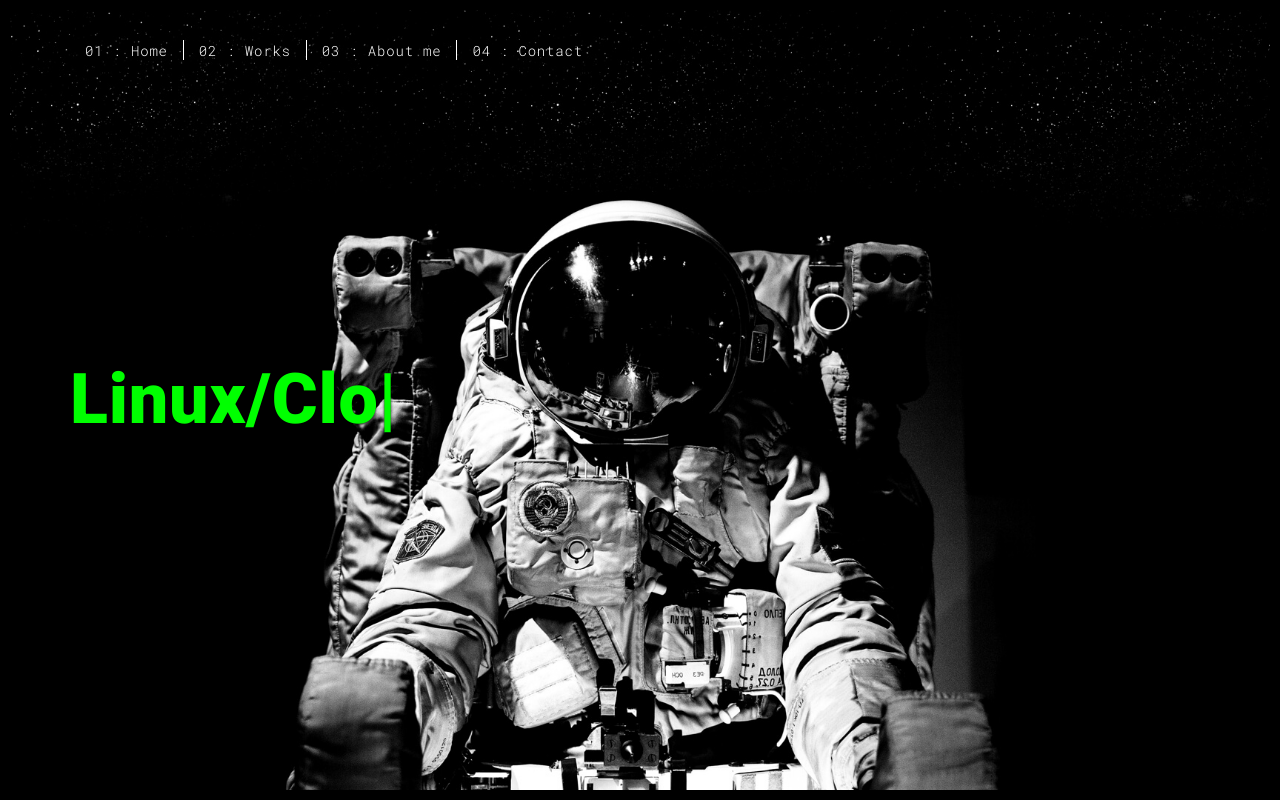
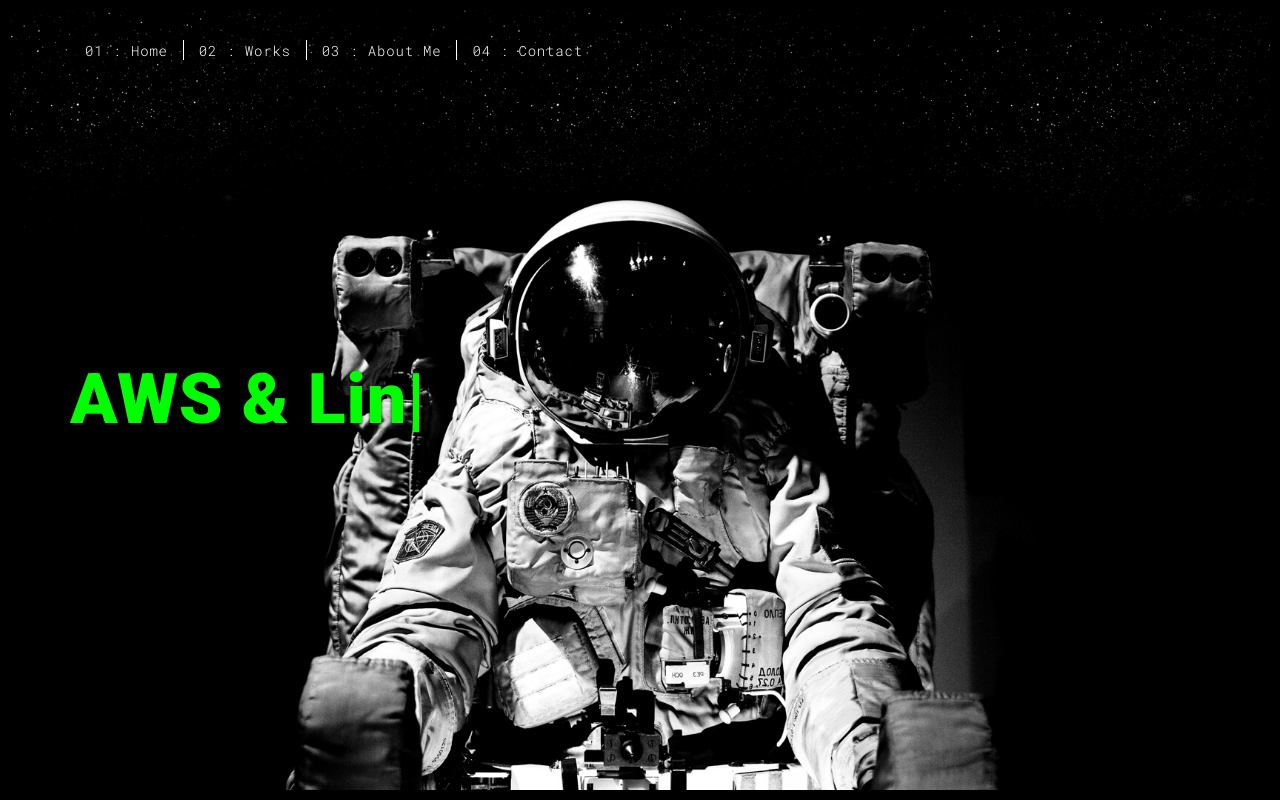
Before and after one commit to Vishalkaushik8/Portfolio-Flask, a Flask app: page / in a window 1280 px wide. Run offline with Flask 3, Linux system fonts and the light colour scheme; some libraries are stand-ins or nearby versions.

Commit message:
Update index.html

```diff
--- a/templates/index.html
+++ b/templates/index.html
@@ -5,9 +5,8 @@
   <meta charset="UTF-8" />
   <meta content="IE=edge" http-equiv="X-UA-Compatible" />
   <meta content="width=device-width,initial-scale=1" name="viewport" />
-  <meta content="description" name="description" />
+  <meta content="Vishal Kaushik | AWS & Linux Administrator Portfolio" name="description" />
   <meta name="google" content="notranslate" />
-  <meta content="Mashup templates have been developped by Orson.io team" name="author" />
 
   <!-- Disable tap highlight on IE -->
   <meta name="msapplication-tap-highlight" content="no" />
@@ -16,7 +15,7 @@
     href="{{ url_for('static', filename='assets/apple-icon-180x180.png') }}" />
   <link href="{{ url_for('static', filename='assets/favicon.ico') }}" rel="icon" />
 
-  <title>Title page</title>
+  <title>Vishal Kaushik | AWS & Linux Administrator</title>
   <link type="text/css" rel="stylesheet" href="{{ url_for('static', filename='main.css') }}" />
 </head>
 
@@ -25,9 +24,10 @@
   <div id="site-border-right"></div>
   <div id="site-border-top"></div>
   <div id="site-border-bottom"></div>
-  <!-- Add your content of header -->
+
+  <!-- Header -->
   <header>
-    <nav class="navbar  navbar-fixed-top navbar-inverse">
+    <nav class="navbar navbar-fixed-top navbar-inverse">
       <div class="container">
         <button type="button" class="navbar-toggle collapsed" data-toggle="collapse" data-target="#navbar-collapse"
           aria-expanded="false">
@@ -38,17 +38,18 @@
         </button>
 
         <div class="collapse navbar-collapse" id="navbar-collapse">
-          <ul class="nav navbar-nav ">
+          <ul class="nav navbar-nav">
             <li><a href="{{ '/index.html' }}" title="">01 : Home</a></li>
             <li><a href="{{ '/works.html' }}" title="">02 : Works</a></li>
-            <li><a href="{{ '/about.html' }}" title="">03 : About me</a></li>
+            <li><a href="{{ '/about.html' }}" title="">03 : About Me</a></li>
             <li><a href="{{ '/contact.html' }}" title="">04 : Contact</a></li>
           </ul>
         </div>
       </div>
     </nav>
   </header>
-  <!-- Add your site or app content here -->
+
+  <!-- Hero Section -->
   <div class="hero-full-container background-image-container green-text-container"
     style="background-image: url('./static/assets/images/space.jpg')">
     <div class="container">
@@ -60,8 +61,8 @@
                 <span id="typed-strings">
                   <span>Hello!</span>
                   <span>I'm Vishal Kaushik</span>
-                  <span>Linux/Cloud Admin</span>
-                  <!-- <span>Aspiring Devops</span> -->
+                  <span>AWS & Linux Administrator</span>
+                  <span>Cloud Infrastructure Enthusiast</span>
                 </span>
                 <span id="typed"></span>
               </h1>
```
